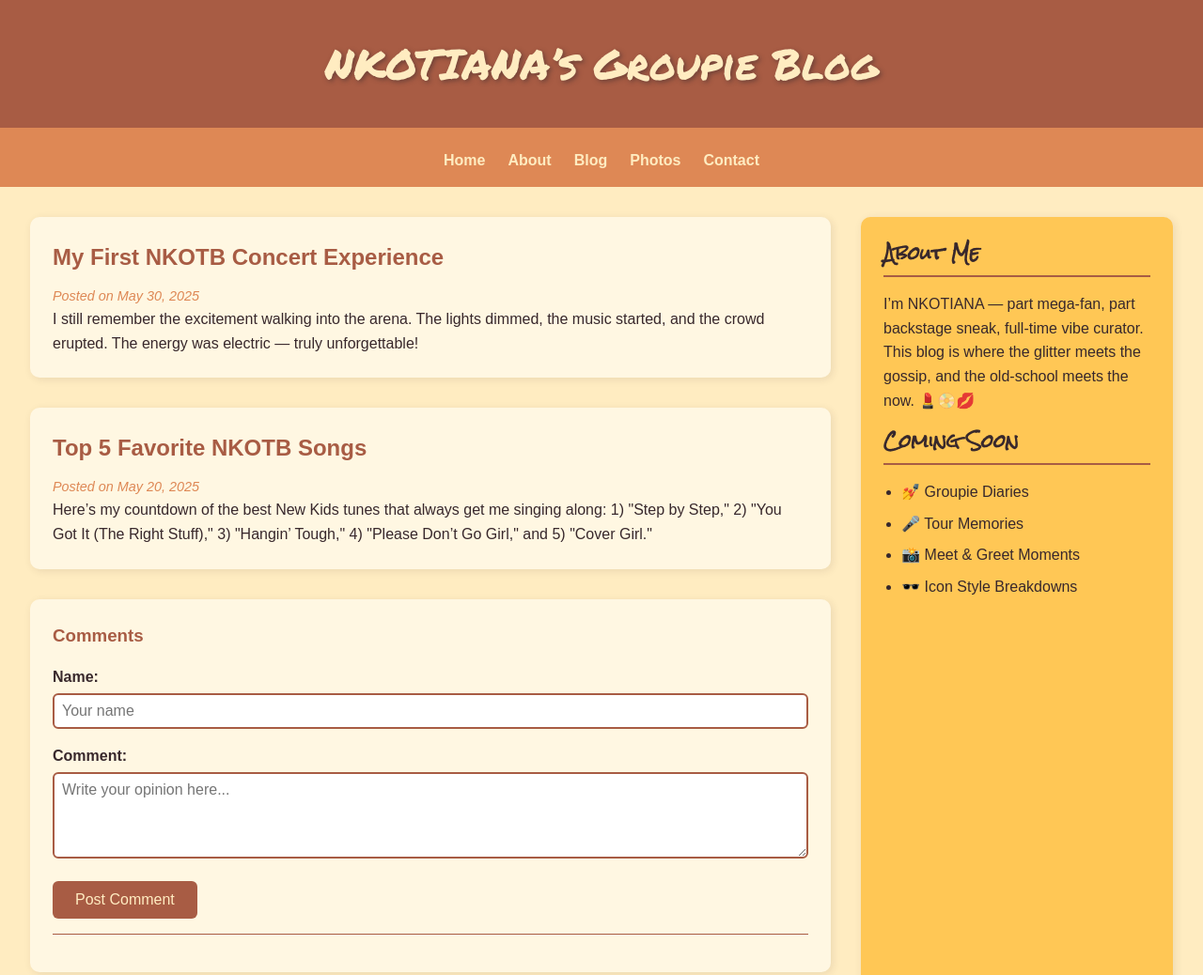
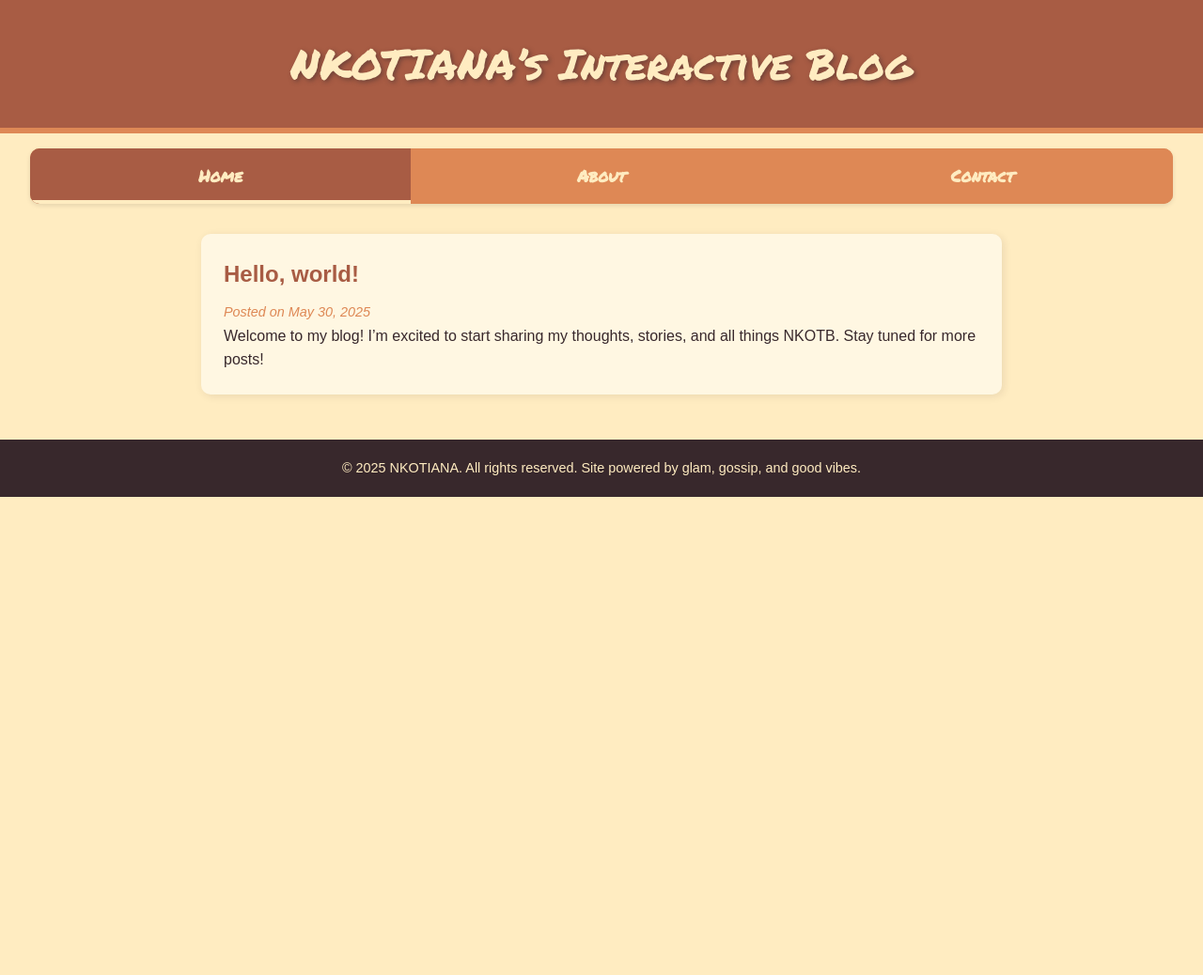
Before and after one commit to NKOTIANA/nkotiana.github.io, a plain HTML site: page index.html in a window 1280 px wide. Shown: the top 1038 px of the page at 94% size. After the commit the page ends 800 px from the top, so only its background shows below. Drawn offline with Linux system fonts and the light colour scheme.

Commit message:
index.html

```diff
--- a/index.html
+++ b/index.html
@@ -3,7 +3,7 @@
 <head>
   <meta charset="UTF-8" />
   <meta name="viewport" content="width=device-width, initial-scale=1" />
-  <title>NKOTIANA's Groupie Blog</title>
+  <title>NKOTIANA's Interactive Blog</title>
   <link href="https://fonts.googleapis.com/css2?family=Rock+Salt&family=Permanent+Marker&display=swap" rel="stylesheet" />
   <style>
     /* Reset */
@@ -40,47 +40,59 @@
       font-size: 2.8rem;
       text-shadow: 2px 2px 5px rgba(56, 40, 44, 0.5);
       border-bottom: 6px solid #de8855;
+      margin-bottom: 1rem;
     }
 
-    /* Nav */
+    /* Nav Tabs */
     nav {
-      background-color: #de8855;
-      padding: 1rem;
       display: flex;
       justify-content: center;
-      gap: 1.5rem;
+      background-color: #de8855;
+      border-radius: 10px;
+      overflow: hidden;
+      margin: 0 2rem 2rem 2rem;
+      box-shadow: 0 2px 5px rgba(0,0,0,0.1);
     }
 
-    nav a {
+    nav button {
+      flex: 1;
+      padding: 1rem;
+      background-color: #de8855;
+      border: none;
       color: #ffecc1;
       font-weight: bold;
-      font-size: 1rem;
+      font-size: 1.1rem;
+      cursor: pointer;
+      transition: background-color 0.3s;
+      font-family: 'Permanent Marker', cursive;
     }
 
-    /* Layout */
-    .container {
-      display: flex;
-      flex-wrap: wrap;
-      padding: 2rem;
-      gap: 2rem;
+    nav button:hover {
+      background-color: #a85c44;
     }
 
-    .main {
-      flex: 3;
-      min-width: 300px;
+    nav button.active {
+      background-color: #a85c44;
+      box-shadow: inset 0 -4px 0 #ffecc1;
     }
 
-    .sidebar {
-      flex: 1;
-      min-width: 250px;
-      background-color: #ffc755;
-      padding: 1.5rem;
-      border-radius: 10px;
-      box-shadow: 2px 2px 10px rgba(56,40,44,0.1);
+    /* Content Sections */
+    .content {
+      max-width: 900px;
+      margin: 0 auto 3rem auto;
+      padding: 0 1.5rem;
     }
 
-    /* Blog posts */
-    .post {
+    section {
+      display: none;
+    }
+
+    section.active {
+      display: block;
+    }
+
+    /* Blog post */
+    article.post {
       background-color: #fff7e2;
       padding: 1.5rem;
       margin-bottom: 2rem;
@@ -88,12 +100,12 @@
       box-shadow: 2px 2px 8px rgba(56, 40, 44, 0.1);
     }
 
-    .post h2 {
+    article.post h2 {
       color: #a85c44;
       margin-bottom: 0.5rem;
     }
 
-    .post p em {
+    article.post p em {
       color: #de8855;
       font-size: 0.9rem;
     }
@@ -104,7 +116,7 @@
       padding: 1.5rem;
       border-radius: 10px;
       box-shadow: 2px 2px 8px rgba(56, 40, 44, 0.1);
-      margin-bottom: 2rem;
+      margin-top: 2rem;
     }
 
     #comments-section h3 {
@@ -171,25 +183,22 @@
       color: #38282c;
     }
 
-    /* Sidebar */
-    .sidebar h3 {
-      font-family: 'Rock Salt', cursive;
-      color: #38282c;
-      margin-bottom: 1rem;
-      border-bottom: 2px solid #a85c44;
-      padding-bottom: 0.5rem;
+    /* About Section */
+    #about p {
+      background-color: #fff7e2;
+      padding: 1.5rem;
+      border-radius: 10px;
+      box-shadow: 2px 2px 8px rgba(56,40,44,0.1);
+      font-size: 1.1rem;
     }
 
-    .sidebar p, .sidebar ul {
-      margin-bottom: 1rem;
-    }
-
-    .sidebar ul {
-      padding-left: 1.2rem;
-    }
-
-    .sidebar li {
-      margin-bottom: 0.5rem;
+    /* Contact Section */
+    #contact p {
+      background-color: #fff7e2;
+      padding: 1.5rem;
+      border-radius: 10px;
+      box-shadow: 2px 2px 8px rgba(56,40,44,0.1);
+      font-size: 1.1rem;
     }
 
     /* Footer */
@@ -204,13 +213,13 @@
 
     /* Responsive */
     @media (max-width: 768px) {
-      .container {
+      nav {
         flex-direction: column;
       }
 
-      nav {
-        flex-direction: column;
-        align-items: center;
+      nav button {
+        font-size: 1.2rem;
+        padding: 1rem 0;
       }
     }
   </style>
@@ -218,31 +227,22 @@
 <body>
 
   <header>
-    NKOTIANA’s Groupie Blog
+    NKOTIANA’s Interactive Blog
   </header>
 
   <nav>
-    <a href="#">Home</a>
-    <a href="#">About</a>
-    <a href="#">Blog</a>
-    <a href="#">Photos</a>
-    <a href="#">Contact</a>
+    <button class="tab-btn active" data-tab="home">Home</button>
+    <button class="tab-btn" data-tab="about">About</button>
+    <button class="tab-btn" data-tab="contact">Contact</button>
   </nav>
 
-  <div class="container">
-    <main class="main">
-      <!-- Blog post 1 -->
+  <div class="content">
+    <!-- Home / Blog -->
+    <section id="home" class="active">
       <article class="post">
-        <h2>My First NKOTB Concert Experience</h2>
+        <h2>Hello, world!</h2>
         <p><em>Posted on May 30, 2025</em></p>
-        <p>I still remember the excitement walking into the arena. The lights dimmed, the music started, and the crowd erupted. The energy was electric — truly unforgettable!</p>
-      </article>
-
-      <!-- Blog post 2 -->
-      <article class="post">
-        <h2>Top 5 Favorite NKOTB Songs</h2>
-        <p><em>Posted on May 20, 2025</em></p>
-        <p>Here’s my countdown of the best New Kids tunes that always get me singing along: 1) "Step by Step," 2) "You Got It (The Right Stuff)," 3) "Hangin’ Tough," 4) "Please Don’t Go Girl," and 5) "Cover Girl."</p>
+        <p>Welcome to my blog! I’m excited to start sharing my thoughts, stories, and all things NKOTB. Stay tuned for more posts!</p>
       </article>
 
       <!-- Comments Section -->
@@ -261,22 +261,19 @@
           <!-- Comments will appear here -->
         </div>
       </section>
-    </main>
+    </section>
 
-    <aside class="sidebar">
-      <h3>About Me</h3>
+    <!-- About -->
+    <section id="about">
       <p>
-        I’m NKOTIANA — part mega-fan, part backstage sneak, full-time vibe curator. This blog is where the glitter meets the gossip, and the old-school meets the now. 💄📀💋
+        Hi, I’m NKOTIANA — a passionate New Kids on the Block fan sharing stories, memories, and the latest updates. This space is all about music, nostalgia, and connecting with fellow fans around the world. Thanks for stopping by!
       </p>
+    </section>
 
-      <h3>Coming Soon</h3>
-      <ul>
-        <li>💅 Groupie Diaries</li>
-        <li>🎤 Tour Memories</li>
-        <li>📸 Meet & Greet Moments</li>
-        <li>🕶️ Icon Style Breakdowns</li>
-      </ul>
-    </aside>
+    <!-- Contact -->
+    <section id="contact">
+      <p>Want to reach me? Email me at <a href="mailto:nkotianacontact@gmail.com">nkotianacontact@gmail.com</a></p>
+    </section>
   </div>
 
   <footer>
@@ -284,7 +281,23 @@
   </footer>
 
   <script>
-    // Handle comment form submission
+    // Tab navigation logic
+    const tabs = document.querySelectorAll('.tab-btn');
+    const sections = document.querySelectorAll('section');
+
+    tabs.forEach(tab => {
+      tab.addEventListener('click', () => {
+        // Remove active class from all buttons and sections
+        tabs.forEach(btn => btn.classList.remove('active'));
+        sections.forEach(sec => sec.classList.remove('active'));
+
+        // Add active to clicked tab and matching section
+        tab.classList.add('active');
+        document.getElementById(tab.dataset.tab).classList.add('active');
+      });
+    });
+
+    // Comment form logic
     const form = document.getElementById('comment-form');
     const commentsList = document.getElementById('comments-list');
 
@@ -295,7 +308,6 @@
       const comment = form.comment.value.trim();
 
       if (name && comment) {
-        // Create new comment div
         const commentDiv = document.createElement('div');
         commentDiv.classList.add('comment');
 
@@ -310,10 +322,8 @@
         commentDiv.appendChild(nameElem);
         commentDiv.appendChild(commentElem);
 
-        // Add comment to list
         commentsList.appendChild(commentDiv);
 
-        // Clear form fields
         form.name.value = '';
         form.comment.value = '';
       }
```
